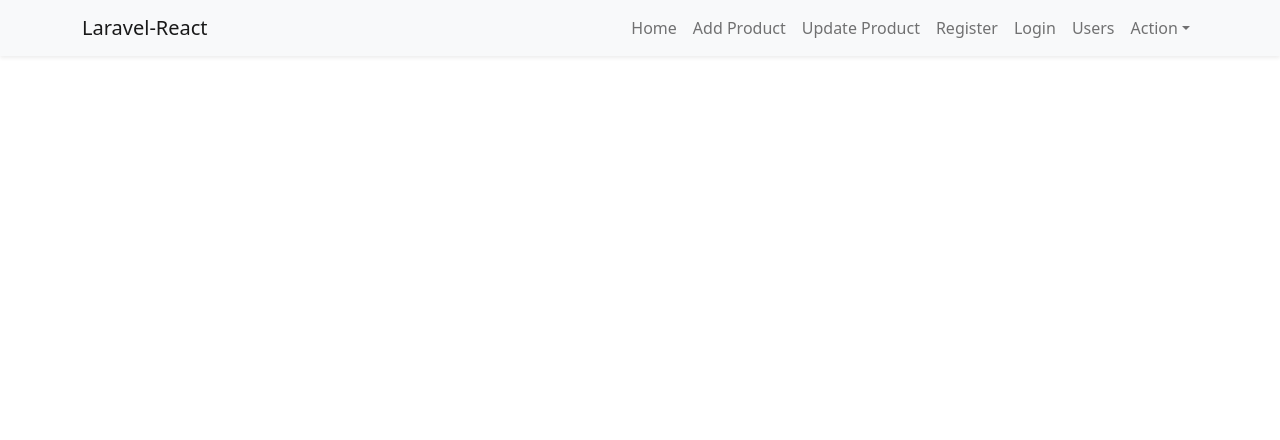
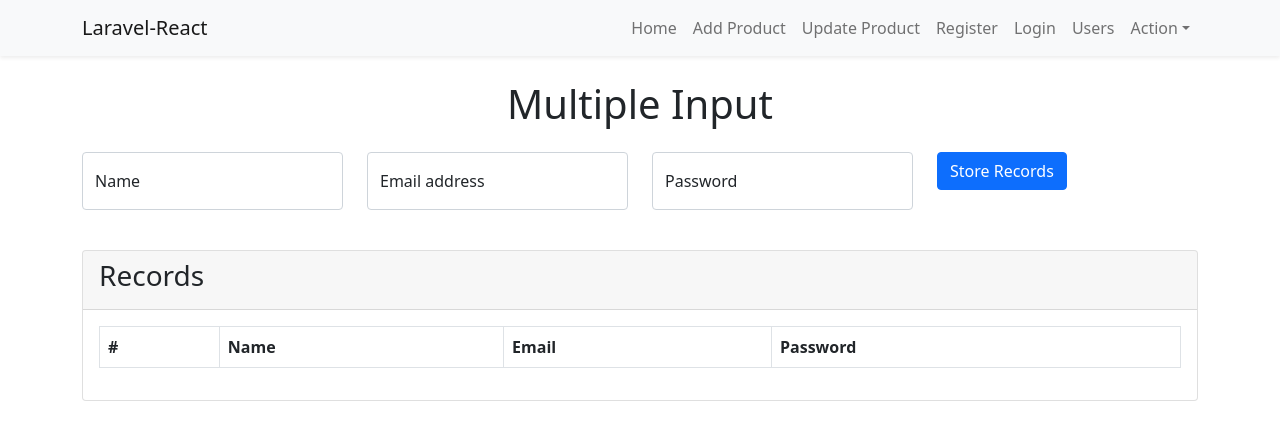
Before and after one commit to skwebs/laravel-react-project, a React (Create React App) app in the folder laravel-react-frontend/: page /multipleInput in a window 1280 px wide. Shown: the top 440 px of the page. Built offline with nearby package versions, Linux system fonts and the light colour scheme.

Commit message:
Added multiple input system, change multi useState to single useState to get and store user data and form after submition.

```diff
--- a/laravel-react-frontend/src/App.jsx
+++ b/laravel-react-frontend/src/App.jsx
@@ -8,6 +8,7 @@ import Login from "./components/Login";
 import Register from "./components/Register";
 import Home from "./components/Home";
 import Users from "./components/Users";
+import MultipleInput from './components/MultipleInput';
 
 function App() {
   return (
@@ -22,6 +23,7 @@ function App() {
           <Route path="/product/add" element={<ProtectedRoute protectedComp={AddProduct} />} />
           <Route path="/product/update" element={<ProtectedRoute protectedComp={UpdateProduct} />} />
           <Route path="/users" element={<ProtectedRoute protectedComp={Users} />} />
+          <Route path="/multipleInput" element={<ProtectedRoute protectedComp={MultipleInput} />} />
         </Routes>
       </BrowserRouter>
     </>
--- /dev/null
+++ b/laravel-react-frontend/src/components/MultipleInput.jsx
@@ -0,0 +1,104 @@
+import { useState } from 'react';
+import { Container, Row, Col, FloatingLabel, Form, Button, Table, Card } from 'react-bootstrap';
+
+const MultipleInput = () => {
+
+  const [userData, setUserData] = useState({
+    name: '',
+    email: '',
+    password: '',
+
+  });
+
+  const [records, setRecords] = useState([]);
+
+  const handleChange = (e) => {
+    const name = e.target.name;
+    const value = e.target.value;
+    setUserData({ ...userData, [name]: value });
+
+    console.log(userData);
+  }
+
+  const handleSubmit = (e) => {
+    e.preventDefault();
+
+    const newRecord = { ...userData, id: Date.now() };
+
+    setRecords([...records, newRecord]);
+    setUserData({ name: '', email: '', password: '', });
+
+    console.log(records);
+    console.log(userData);
+  }
+
+
+  return (
+    <>
+      <Container className="mb-4" >
+        <h1 className="text-center mb-4">Multiple Input</h1>
+        <Row>
+          <Col className="mx-auto">
+            <Form onSubmit={handleSubmit} >
+              <Row>
+                <Col>
+                  <FloatingLabel controlId="name" label="Name" className="mb-3" >
+                    <Form.Control type="text" name="name" value={userData.name} onChange={handleChange} placeholder="Name" />
+                  </FloatingLabel>
+                </Col>
+                <Col>
+                  <FloatingLabel controlId="email" label="Email address" className="mb-3" >
+                    <Form.Control type="email" name="email" value={userData.email} onChange={handleChange} placeholder="Email Address" />
+                  </FloatingLabel>
+                </Col>
+
+                <Col>
+
+                  <FloatingLabel controlId="password" label="Password" className="mb-3" >
+                    <Form.Control type="password" name="password" value={userData.password} onChange={handleChange} placeholder="Password" />
+                  </FloatingLabel>
+                </Col>
+                <Col>
+                  <Button name="submit" variant="primary" type="submit">Store Records</Button>
+                </Col>
+              </Row>
+            </Form>
+          </Col>
+        </Row>
+      </Container>
+      <Container>
+        <Card>
+          <Card.Header>
+            <h3>Records</h3>
+          </Card.Header>
+          <Card.Body>
+            <Table responsive striped bordered hover>
+              <thead>
+                <tr>
+                  <th>#</th>
+                  <th>Name</th>
+                  <th>Email</th>
+                  <th>Password</th>
+                </tr>
+              </thead>
+              <tbody>
+                {
+                  records.map(record => (
+                    <tr key={record.id}>
+                      <td>{record.id}</td>
+                      <td>{record.name}</td>
+                      <td>{record.email}</td>
+                      <td>{record.password}</td>
+                    </tr>
+                  ))
+                }
+              </tbody>
+            </Table>
+          </Card.Body>
+        </Card>
+      </Container>
+    </>
+  )
+}
+
+export default MultipleInput;
--- a/laravel-react-frontend/src/components/Navigation.jsx
+++ b/laravel-react-frontend/src/components/Navigation.jsx
@@ -24,6 +24,7 @@ const Navigation = () => {
               <Nav.Link as={NavLink} to="/login">Login</Nav.Link>
               <Nav.Link as={NavLink} to="/users">Users</Nav.Link>
               <NavDropdown title="Action" id="basic-nav-dropdown">
+                <NavDropdown.Item as={NavLink} to="/multipleInput">Multiple Input</NavDropdown.Item>
                 <NavDropdown.Item onClick={handleLogout}>Logout</NavDropdown.Item>
               </NavDropdown>
             </Nav>
--- a/laravel-react-frontend/src/components/Register.jsx
+++ b/laravel-react-frontend/src/components/Register.jsx
@@ -1,32 +1,41 @@
-import { useState, useEffect } from 'react';
+import { useState } from 'react';
 import { Container, Row, Col, FloatingLabel, Form, Button } from 'react-bootstrap';
 import axios from 'axios';
+
 const Register = () => {
 
-  const baseUrl = "https://naitaknik.com/laravel-react-api/api/users";
+  const apiBaseUrl = `${process.env.REACT_APP_NAITAKNIK_COM_LARAVEL_REACT_API_BASE_URL}/users`;
 
-  const [name, setName] = useState('');
-  const [email, setEmail] = useState('');
-  const [password, setPassword] = useState('');
+  const [userData, setUserData] = useState({
+    name: '',
+    email: '',
+    password: '',
 
-  useEffect(() => {
-    console.log('Register');
-    setName(''); setEmail(''); setPassword('');
-  }, []);
+  });
 
-  function registerHandler() {
-    console.log(name, email, password);
-    axios.post(baseUrl, {
-      name,
-      email,
-      password
-    }).then(response => {
-      console.log(response);
-      setName(''); setEmail(''); setPassword('');
-    }).catch(error => {
-      console.log(error);
+  const handleChange = (e) => {
+    const name = e.target.name;
+    const value = e.target.value;
+    setUserData({ ...userData, [name]: value });
+    // console.log(name, value);
+    setUserData({
+      ...userData,
+      [e.target.name]: e.target.value
     });
+    console.log(userData);
+  }
 
+  const handleSubmit = (e) => {
+    e.preventDefault();
+    console.log(userData);
+    axios.post(apiBaseUrl, userData)
+      .then(res => {
+        console.log(res);
+        console.log(res.data);
+      })
+      .catch(err => {
+        console.log(err);
+      });
   }
 
   return (
@@ -35,16 +44,19 @@ const Register = () => {
         <h1 className="text-center mb-4">Register</h1>
         <Row>
           <Col md={5} className="mx-auto">
-            <FloatingLabel controlId="name" label="Name" className="mb-3" >
-              <Form.Control type="name" onChange={(e) => setName(e.target.value)} placeholder="Name" />
-            </FloatingLabel>
-            <FloatingLabel controlId="email" label="Email address" className="mb-3" >
-              <Form.Control type="email" onChange={(e) => setEmail(e.target.value)} placeholder="Email Address" />
-            </FloatingLabel>
-            <FloatingLabel controlId="password" label="Password" className="mb-3" >
-              <Form.Control onChange={(e) => setPassword(e.target.value)} type="password" placeholder="Password" />
-            </FloatingLabel>
-            <Button onClick={registerHandler} variant="primary" type="submit">Register</Button>
+            <Form onSubmit={handleSubmit} >
+              <FloatingLabel controlId="name" label="Name" className="mb-3" >
+                <Form.Control type="text" name="name" value={userData.name} onChange={handleChange} placeholder="Name" />
+              </FloatingLabel>
+              <FloatingLabel controlId="email" label="Email address" className="mb-3" >
+                <Form.Control type="email" name="email" value={userData.email} onChange={handleChange} placeholder="Email Address" />
+              </FloatingLabel>
+              <FloatingLabel controlId="password" label="Password" className="mb-3" >
+                <Form.Control type="password" name="password" value={userData.password} onChange={handleChange} placeholder="Password" />
+              </FloatingLabel>
+              <Button name="submit" variant="primary" type="submit">Register</Button>
+              <Button variant="outline-danger ms-3" type="reset">Reset</Button>
+            </Form>
           </Col>
         </Row>
       </Container>
--- a/laravel-react-frontend/src/components/Users.jsx
+++ b/laravel-react-frontend/src/components/Users.jsx
@@ -2,7 +2,8 @@ import axios from 'axios';
 import { useEffect, useState } from 'react';
 import { Container, Table, Button, ButtonGroup, Card, Modal, FloatingLabel, Form } from 'react-bootstrap';
 import Loading from './Loading';
-const baseUrl = "https://naitaknik.com/laravel-react-api/api/users";
+
+const apiBaseUrl = `${process.env.REACT_APP_NAITAKNIK_COM_LARAVEL_REACT_API_BASE_URL}/users`;
 
 const Users = () => {
   const [users, setUsers] = useState([]);
@@ -16,7 +17,7 @@ const Users = () => {
 
   useEffect(() => {
     // async function fetchData() {
-    //   const res = await axios.get(baseUrl);
+    //   const res = await axios.get(apiBaseUrl);
     //   setUsers(res.data);
     //   console.log(res.data);
     // }
@@ -25,7 +26,7 @@ const Users = () => {
 
   async function fetchData() {
     setLoading(true);
-    const res = await axios.get(baseUrl);
+    const res = await axios.get(apiBaseUrl);
     setUsers(res.data);
     console.log(res.data);
     setLoading(false);
@@ -38,7 +39,7 @@ const Users = () => {
 
   async function editHandler(id) {
     setLoading(true);
-    const res = await axios.get(`${baseUrl}/${id}`);
+    const res = await axios.get(`${apiBaseUrl}/${id}`);
     const user = await res.data;
     setUserId(id);
     setName(user.name);
@@ -52,7 +53,7 @@ const Users = () => {
 
   async function updateHandler() {
     setLoading(true);
-    const res = await axios.put(`${baseUrl}/${userId}`, {
+    const res = await axios.put(`${apiBaseUrl}/${userId}`, {
       name,
       email,
     });
@@ -66,7 +67,7 @@ const Users = () => {
     const conformDelete = window.confirm(`Are you sure to delete id no. ${id} ?`);
     if (conformDelete) {
       setLoading(true);
-      const res = await axios.delete(`${baseUrl}/${id}`);
+      const res = await axios.delete(`${apiBaseUrl}/${id}`);
       // const newUsers = users.filter(user => user.id !== id);
       // setUsers(newUsers);
       fetchData();
```
Also changed, not shown: 1 other file (tests, documents, lock files or other folders).
